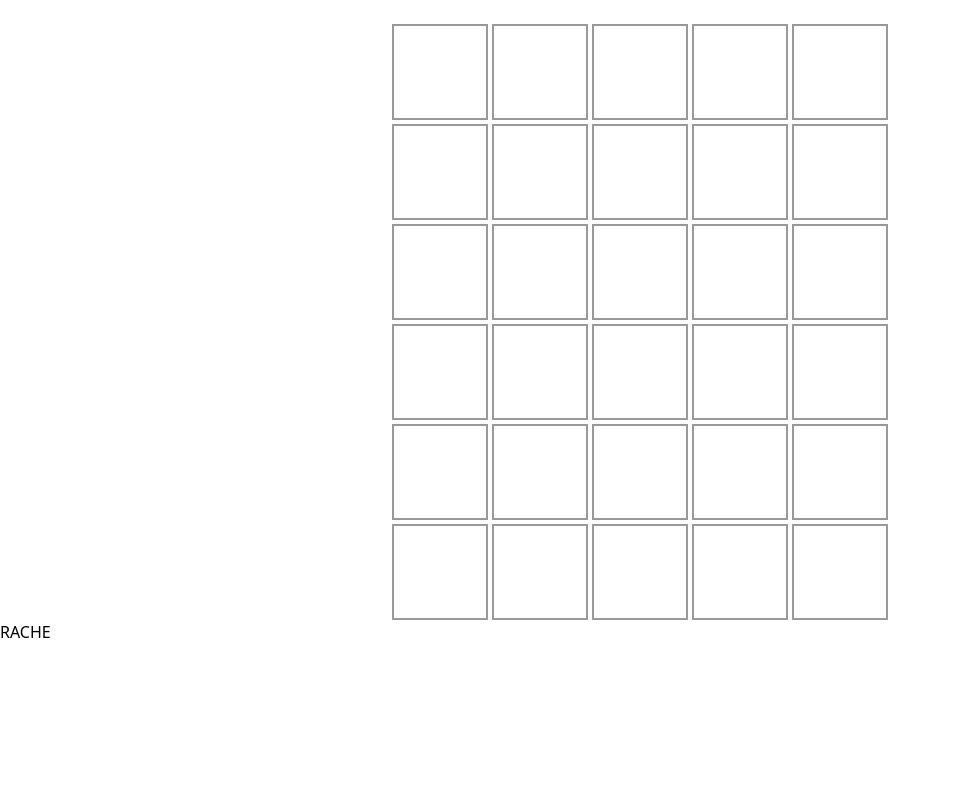
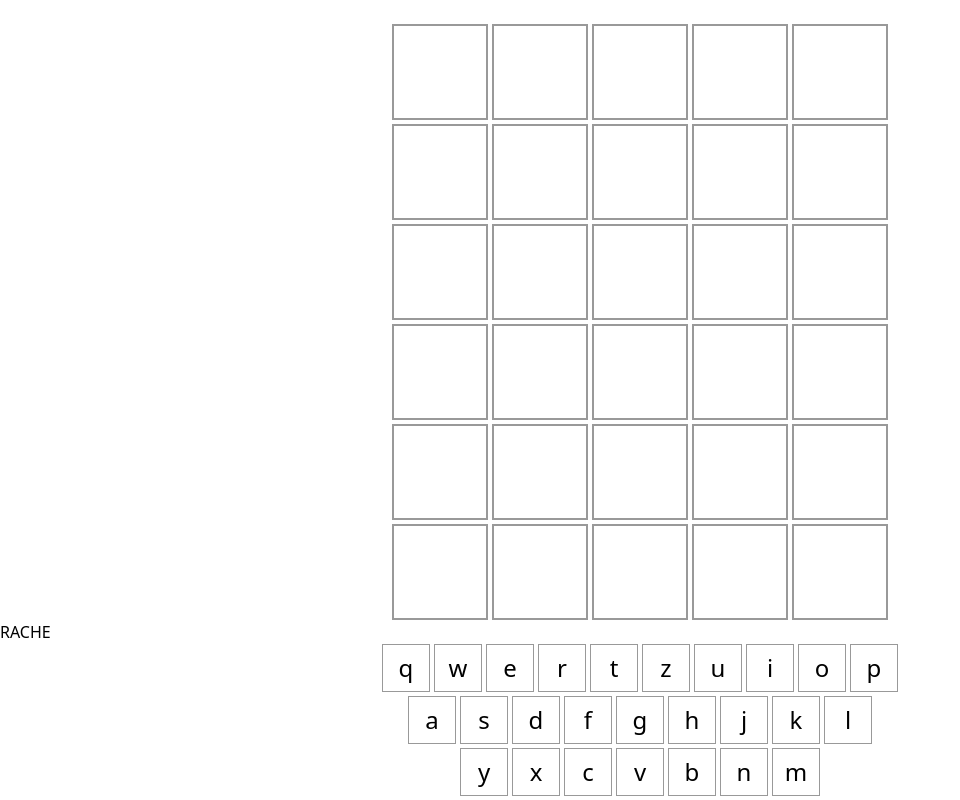
Before and after one commit to JobaF/wordle-clone, a Next.js app: page / in a window 1280 px wide. Shown: the whole page, without its empty margins (0-960 px from the left). Built offline with nearby package versions, Linux system fonts and the light colour scheme.

Commit message:
Add keyboard gui

```diff
--- a/pages/guessesView.js
+++ b/pages/guessesView.js
@@ -11,7 +11,6 @@ const charIsInWord = (char, word) => {
 }
 
 const charIsInCorrectPlace = (char, index, word) => {
-  console.log(word)
   return word.split('')[index] === char
 }
 
@@ -23,10 +22,10 @@ const GuessesView = () => {
     <div className="grid gap-1">
       {[...Array(6)].map((_, i) => {
         if (i === activeRow) {
-          return <Row rowId={i} key={i} word={activeGuess} />
+          return <Row rowId={i} key={'row' + i} word={activeGuess} />
         } else if (i < activeRow) {
-          return <Row rowId={i} key={i} word={lockedInGuesses[i]} />
-        } else return <Row rowId={i} key={i} word={''} />
+          return <Row rowId={i} key={'row' + i} word={lockedInGuesses[i]} />
+        } else return <Row rowId={i} key={'row' + i} word={''} />
       })}
     </div>
   )
@@ -36,7 +35,12 @@ const Row = ({ rowId, word }) => {
   return (
     <div className="flex justify-center gap-1">
       {[...Array(5)].map((_, i) => (
-        <Square key={i} character={word[i]} charId={i} rowId={rowId} />
+        <Square
+          key={'square' + i}
+          character={word[i]}
+          charId={i}
+          rowId={rowId}
+        />
       ))}
     </div>
   )
--- a/pages/index.js
+++ b/pages/index.js
@@ -1,4 +1,4 @@
-import GuessesView from './guessesView'
+import GuessesView from './GuessesView'
 import { solutionWordAtom } from '../helpers/atomDefinitions'
 import { useAtom } from 'jotai'
 import { useEffect } from 'react'
@@ -8,6 +8,7 @@ import {
   activeRowAtom,
   lockedInGuessesAtom,
 } from '../helpers/atomDefinitions'
+import KeysView from './KeysView'
 
 export default function Home() {
   const [solution, setSolution] = useAtom(solutionWordAtom)
@@ -56,6 +57,7 @@ export default function Home() {
     <div className="mt-6">
       <GuessesView />
       {solution}
+      <KeysView />
     </div>
   )
 }
--- a/pages/keysView.js
+++ b/pages/keysView.js
@@ -0,0 +1,34 @@
+const KeysView = () => {
+  const keyboardLayout = [
+    'qwertzuiop'.split(''),
+    'asdfghjkl'.split(''),
+    'yxcvbnm'.split(''),
+  ]
+  return (
+    <div className="flex gap-1 flex-col">
+      {keyboardLayout.map((keyboardRow, id) => (
+        <KeyRow key={'keyboardRow' + id} keyRow={keyboardRow} />
+      ))}
+    </div>
+  )
+}
+
+const KeyRow = ({ keyRow }) => {
+  return (
+    <div className="flex justify-center gap-1">
+      {keyRow.map((key, i) => (
+        <Key char={key} />
+      ))}
+    </div>
+  )
+}
+
+const Key = ({ char }) => {
+  return (
+    <div className="border-black/40 border w-12 h-12 text-2xl flex justify-center items-center">
+      {char}
+    </div>
+  )
+}
+
+export default KeysView
```
